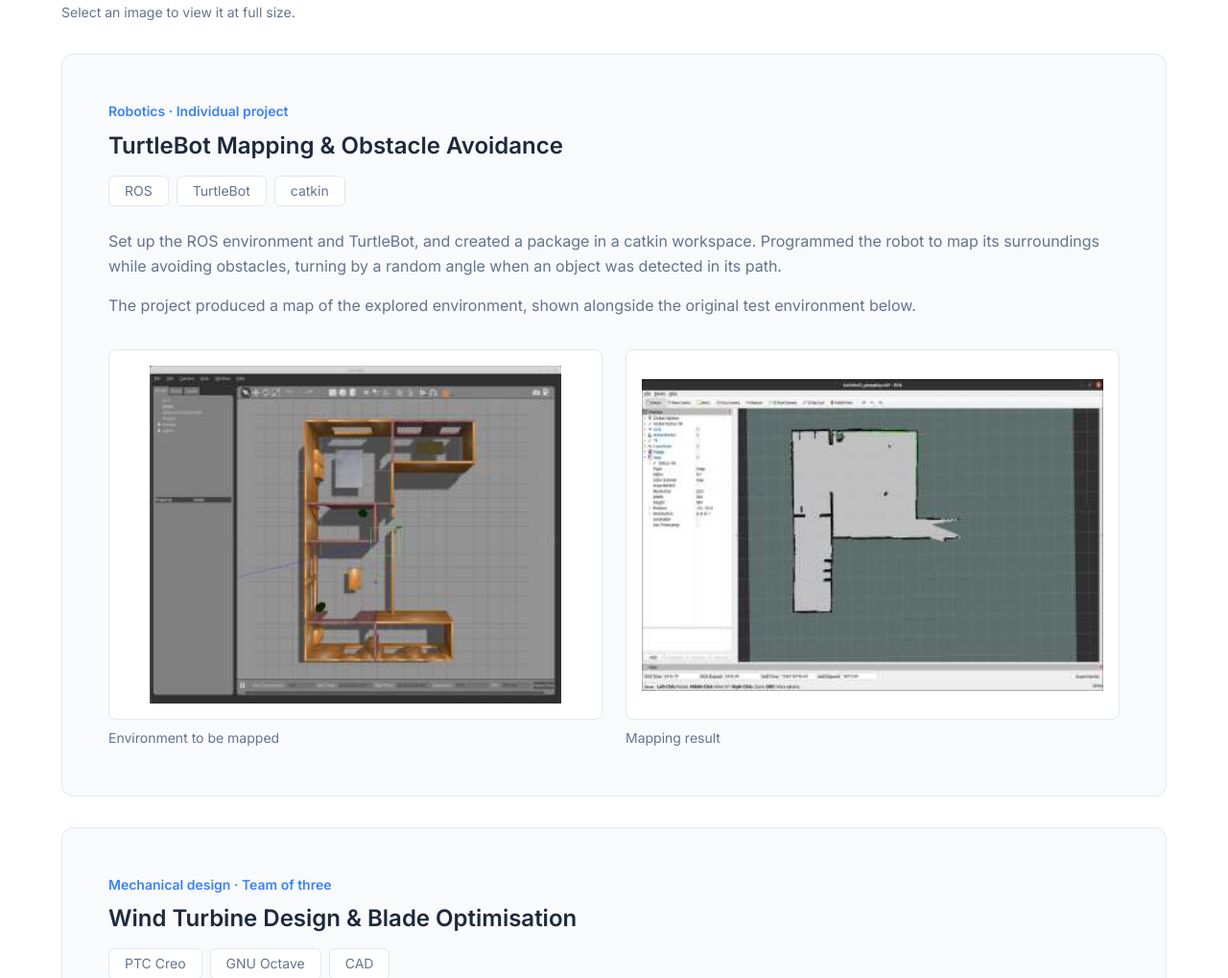
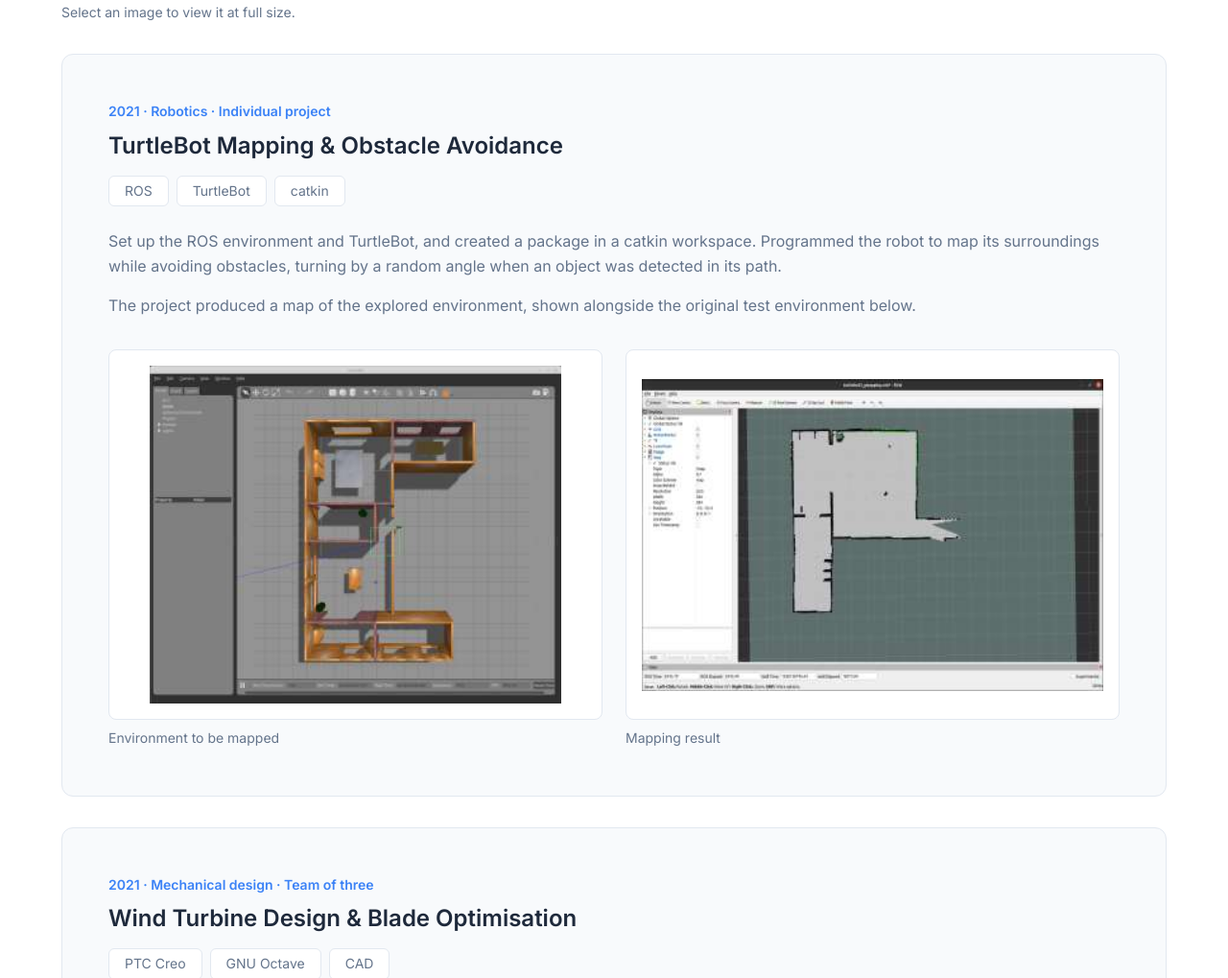
Before and after one commit to yanisdiallo/yanisdiallo.github.io, a Jekyll site: the page built from projects.md, in a window 1280 px wide and 1400 px high. Shown: the part 376-1395 px from the top of the window at 96% size. Built offline with Jekyll 4.4.1, drawn with Linux system fonts in a browser that asks for light colours; some of the changed text lies outside the part shown.

Commit message:
Add 2021 and 2020 dates to the engineering projects

```diff
--- a/projects.md
+++ b/projects.md
@@ -17,7 +17,7 @@
     </div>
 
     <article class="portfolio-project" id="turtlebot" aria-labelledby="turtlebot-title">
-        <p class="project-kicker">Robotics · Individual project</p>
+        <p class="project-kicker"><time datetime="2021">2021</time> · Robotics · Individual project</p>
         <h2 id="turtlebot-title">TurtleBot Mapping &amp; Obstacle Avoidance</h2>
         <div class="project-tools" aria-label="Tools used">
             <span>ROS</span><span>TurtleBot</span><span>catkin</span>
@@ -41,7 +41,7 @@
     </article>
 
     <article class="portfolio-project" id="wind-turbine" aria-labelledby="wind-turbine-title">
-        <p class="project-kicker">Mechanical design · Team of three</p>
+        <p class="project-kicker"><time datetime="2021">2021</time> · Mechanical design · Team of three</p>
         <h2 id="wind-turbine-title">Wind Turbine Design &amp; Blade Optimisation</h2>
         <div class="project-tools" aria-label="Tools used">
             <span>PTC Creo</span><span>GNU Octave</span><span>CAD</span>
@@ -74,7 +74,7 @@
     </article>
 
     <article class="portfolio-project" id="weather-station" aria-labelledby="weather-station-title">
-        <p class="project-kicker">Embedded systems · Team of three</p>
+        <p class="project-kicker"><time datetime="2020">2020</time> · Embedded systems · Team of three</p>
         <h2 id="weather-station-title">Weather Station: Wind Speed &amp; Direction</h2>
         <div class="project-tools" aria-label="Tools used">
             <span>Arduino</span><span>PTC Creo</span><span>CAD</span>
@@ -98,7 +98,7 @@
     </article>
 
     <article class="portfolio-project" id="bottle-rocket" aria-labelledby="bottle-rocket-title">
-        <p class="project-kicker">Modelling &amp; simulation · Team of three</p>
+        <p class="project-kicker"><time datetime="2020">2020</time> · Modelling &amp; simulation · Team of three</p>
         <h2 id="bottle-rocket-title">Bottle Rocket: Design &amp; Aerodynamic Simulation</h2>
         <div class="project-tools" aria-label="Tools used">
             <span>PTC Creo</span><span>Arduino</span><span>ANSYS</span>
```
